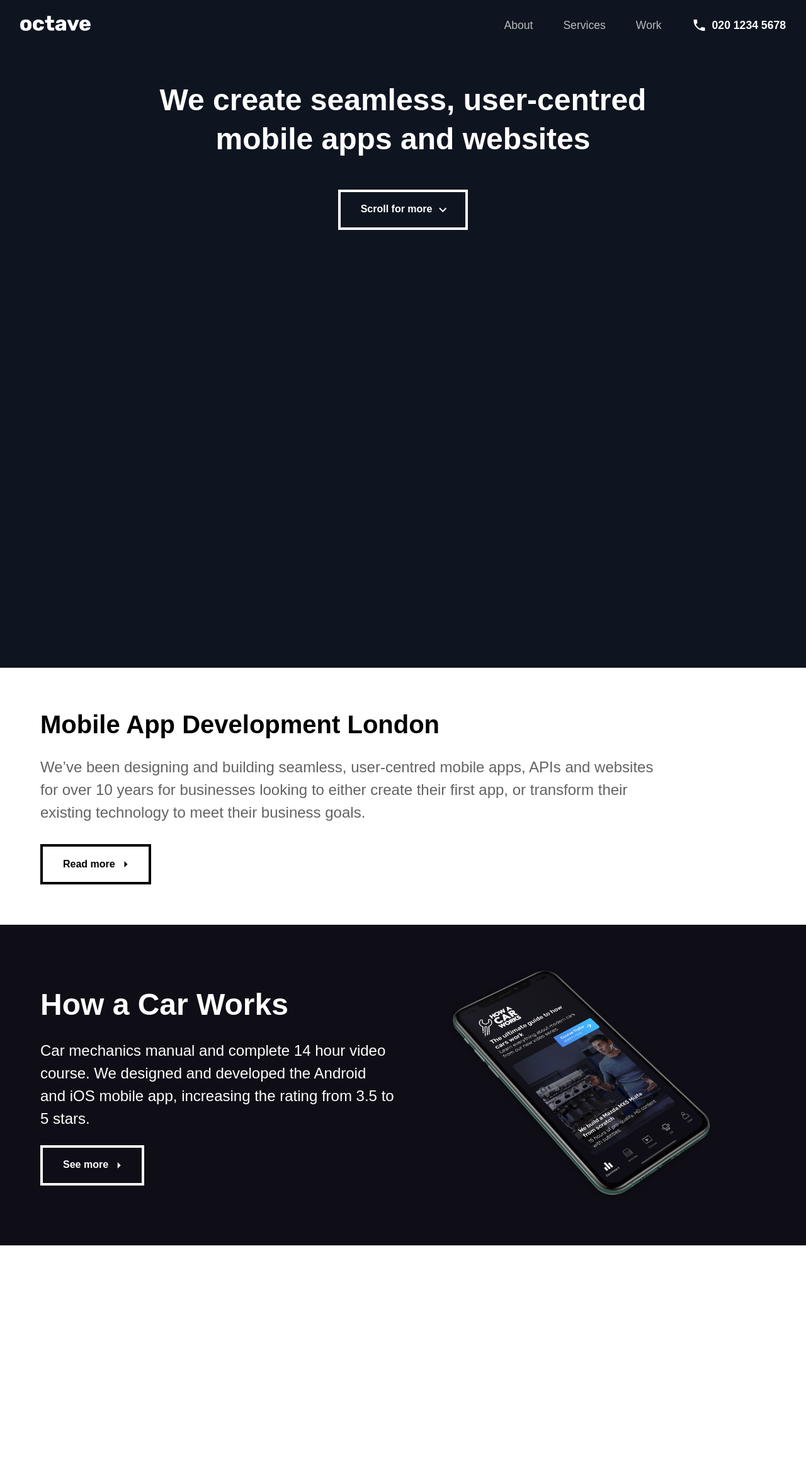
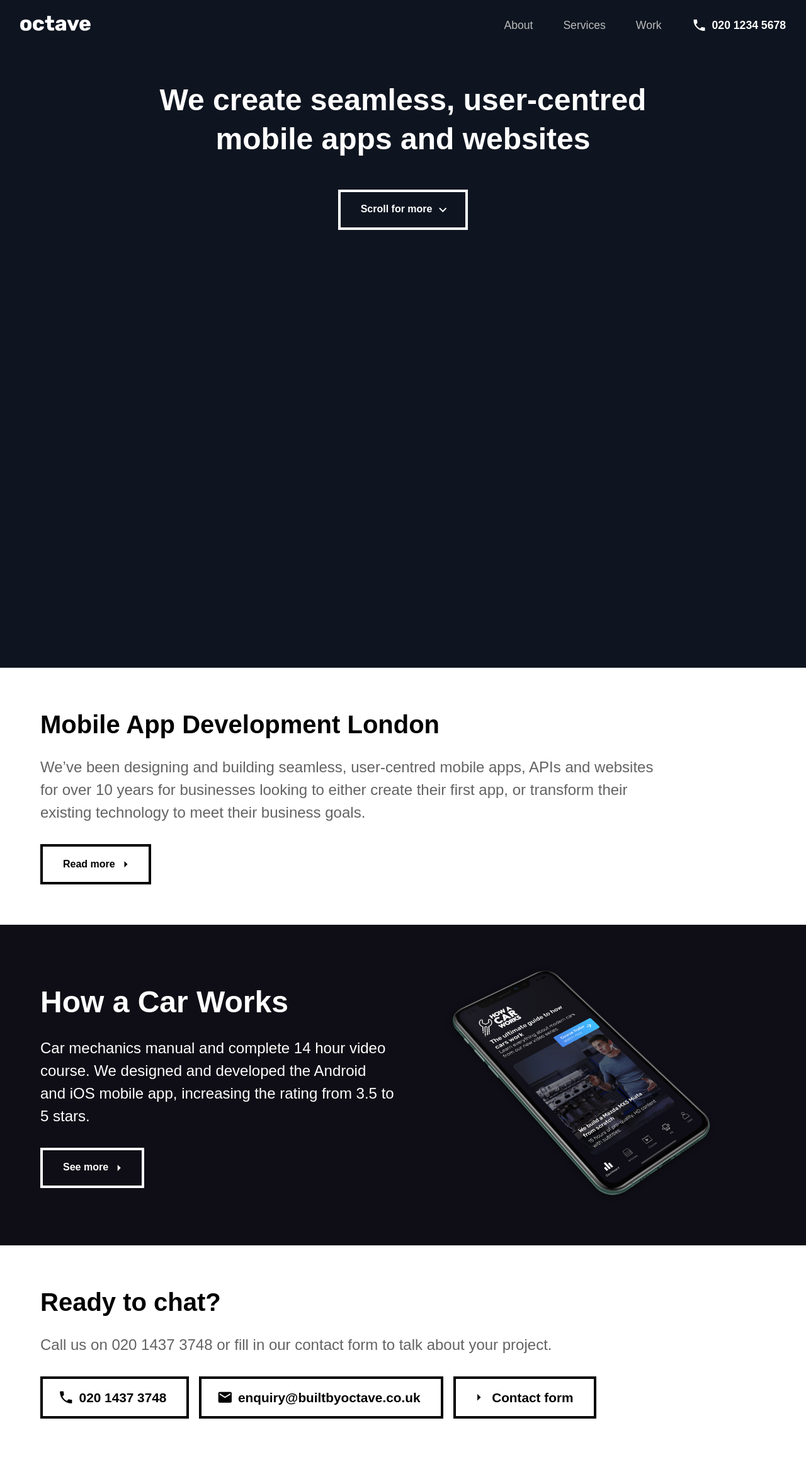
Before and after one commit to chrisjingram/octave-website, a Jekyll site: the page built from index.html, in a window 1280 px wide. Shown: the whole page at 63% size. Built offline with Jekyll 4.4.1, drawn with Linux system fonts in a browser that asks for light colours; nearby versions of some CDN libraries; some web fonts are replaced; before the commit the page ends 1977 px from its top, so only the background shows below that.

Commit message:
Contact section

```diff
--- /dev/null
+++ b/_includes/contact.html
@@ -0,0 +1,9 @@
+<section id="contact">
+  <h2>Ready to chat?</h2>
+  <p>Call us on 020 1437 3748 or fill in our contact form to talk about your project.</p>
+  <div class="contact-buttons">
+    <a href="#" class="button icon-left"><i class="material-icons">phone</i>020 1437 3748</a>
+    <a href="#" class="button icon-left"><i class="material-icons">email</i>enquiry@builtbyoctave.co.uk</a>
+    <a href="#" class="button icon-left"><i class="material-icons">arrow_right</i>Contact form</a>
+  </div>
+</section>
--- a/_sass/_common.scss
+++ b/_sass/_common.scss
@@ -20,9 +20,32 @@
     margin-left: 0.3rem;
   }
 }
+.button.icon-left{
+  padding-right: 2rem;
+  i{
+    margin-right: 0.3rem;
+  }
+}
+
 
 h2{
   font-family: "Rubik", sans-serif;
   font-weight: 700;
   color: black;
+  font-size: 2rem;
+  margin: 0 0 1rem;
+  @include lg{
+    font-size: 2.5rem;
+    margin: 0 0 1.5rem;
+  }
 }
+p{
+  line-height: 1.5;
+  font-size: 1.2rem;
+  margin: 0 0 1.5rem;
+  color: $grey;
+  @include lg{
+    font-size: 1.5rem;
+    margin: 0 0 2rem;
+  }
+}
--- /dev/null
+++ b/_sass/_contact.scss
@@ -0,0 +1,26 @@
+section#contact{
+  padding: 2rem;
+  @include lg{
+    padding: 4rem;
+  }
+  .contact-buttons{
+    display: flex;
+    flex-direction: column;
+    .button{
+      margin-bottom: 1rem;
+      @include md{
+        font-size: 1.3rem;
+        i{
+          font-size: 1.6rem;
+          margin-right: 0.5rem;
+        }
+      }
+    }
+    @include lg{
+      flex-direction: row;
+      .button{
+        margin-right: 1rem;
+      }
+    }
+  }
+}
--- a/_sass/_intro.scss
+++ b/_sass/_intro.scss
@@ -1,20 +1,7 @@
 section#intro{
   padding: 2rem;
-  h2{
-    font-size: 2rem;
-    margin: 0 0 1rem;
+  p{
     @include lg{
-      font-size: 2.5rem;
-      margin: 0 0 1.5rem;
-    }
-  }
-  p{
-    font-size: 1.2rem;
-    margin: 0 0 1.5rem;
-    color: $grey;
-    @include lg{
-      font-size: 1.5rem;
-      margin: 0 0 2rem;
       max-width: 1000px;
     }
   }
--- a/_sass/_projects.scss
+++ b/_sass/_projects.scss
@@ -5,13 +5,13 @@ section#projects{
       font-family: "Muli", sans-serif;
       font-size: 2rem;
       color: white;
-      margin: 0;
       @include lg{
         font-size: 3rem;
       }
     }
     p{
       font-size: 1.2rem;
+      color: white;
       @include lg{
         font-size: 1.5rem;
       }
--- a/assets/css/style.scss
+++ b/assets/css/style.scss
@@ -12,12 +12,10 @@ body{
   font-family: "Muli", sans-serif;
   line-height: 1.3;
 }
-p{
-  line-height: 1.5;
-}
 
 @import "common";
 @import "header";
 @import "cover";
 @import "intro";
 @import "projects";
+@import "contact";
--- a/index.html
+++ b/index.html
@@ -5,3 +5,4 @@ title: "Octave | Mobile App Development London"
 {% include cover.html %}
 {% include intro.html %}
 {% include projects.html %}
+{% include contact.html %}
```
